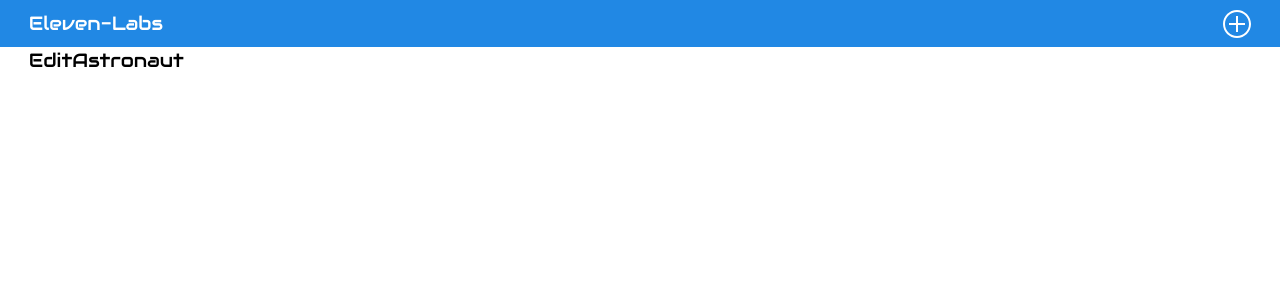
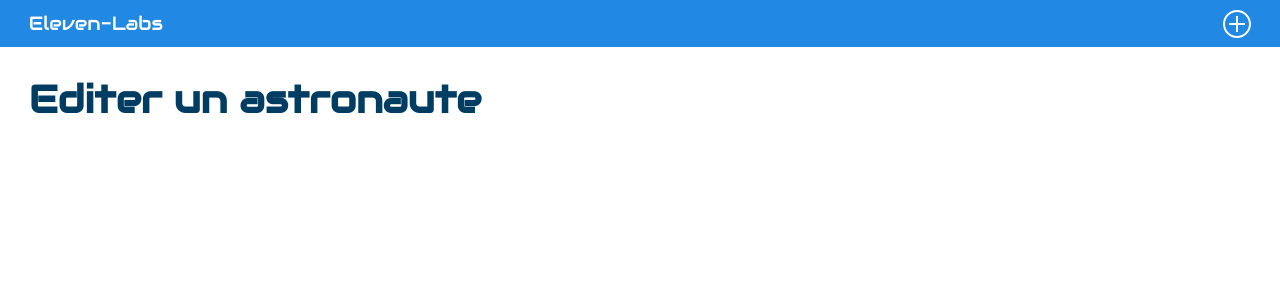
Before and after one commit to Pier2208/eleven-labs, a React (Create React App) app in the folder client/: page /edit in a window 1280 px wide. Shown: the top 300 px of the page. Built offline with nearby package versions, Linux system fonts and the light colour scheme.

Commit message:
editAstronaut page

```diff
--- a/client/src/pages/EditAstronaut.js
+++ b/client/src/pages/EditAstronaut.js
@@ -2,7 +2,7 @@ import React from 'react'
 
 const EditAstronaut = () => {
   return (
-    <div>EditAstronaut</div>
+    <h1>Editer un astronaute</h1>
   )
 }
 
```
